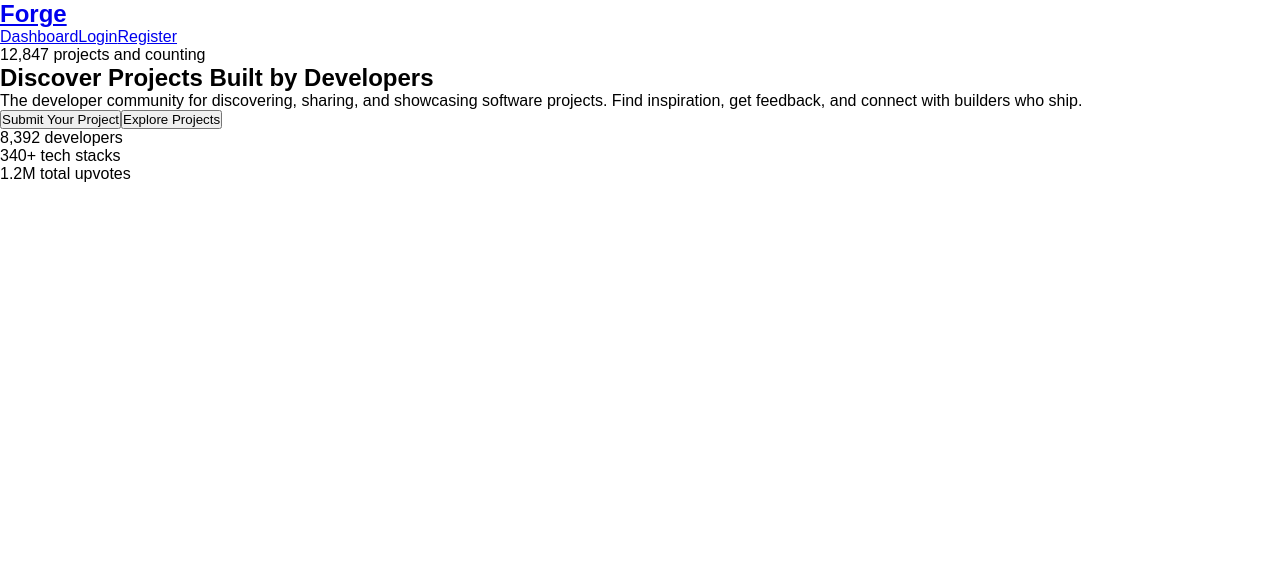
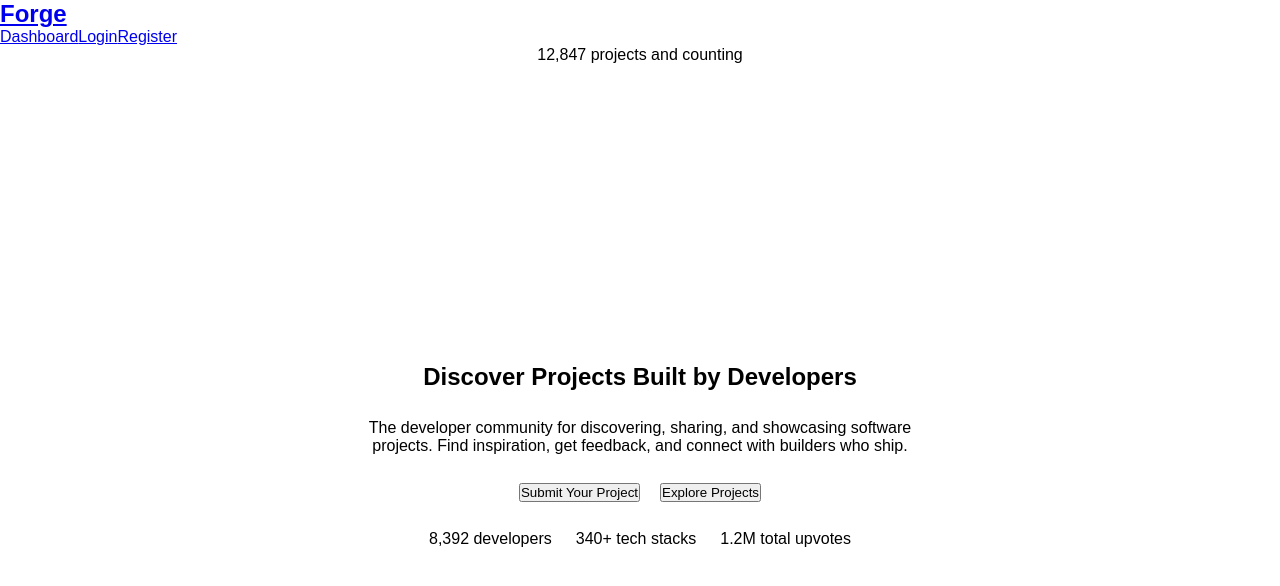
Before and after one commit to sufia10/Forge, a React (Vite) app in the folder client/: page / in a window 1280 px wide. Shown: the top 586 px of the page. Built offline with nearby package versions, Linux system fonts and the light colour scheme.

Commit message:
Implement hero section layout

```diff
--- a/client/src/components/Home/Hero.jsx
+++ b/client/src/components/Home/Hero.jsx
@@ -1,31 +1,38 @@
+import './hero.css'
+
 function Hero(){
     return(
-        <section>
-            <div>
+        <section className = "hero">
+        <div className ='hero-content'>
+            <div className="hero-para">
                 <p> 12,847 projects and counting</p>
             </div>
 
+            <div className = "hero-main">
                 <h1> Discover Projects Built by Developers
 
                 </h1>
 
-               <p> The developer community for discovering,
+               <p className="h-paragraph">
+                The developer community for discovering,
                 sharing, and showcasing software projects.
                  Find inspiration, get feedback,
                  and connect with builders who ship.
                </p>
-            <div>
+            <div className = "hero-btn">
                 <button> Submit Your Project </button>
                 <button> Explore Projects </button>
              </div>
 
-            <div>
+            <div className = "hero-stats">
                 <p> 8,392 developers</p>
                 <p> 340+ tech stacks</p>
                 <p> 1.2M total upvotes </p>
 
             </div>
+            </div>
 
+           </div>
         </section>
 
     );
--- /dev/null
+++ b/client/src/components/Home/hero.css
@@ -0,0 +1,44 @@
+.hero{
+    min-height: 100vh;
+}
+.hero-para{
+    display: flex;
+    justify-content: center;
+}
+
+.hero-content{
+    min-height: 100vh;
+    display: flex;
+    flex-direction: column;
+}
+
+.hero-main{
+    flex: 1;
+
+    display: flex;
+    flex-direction: column;
+    justify-content: center;
+    align-items: center;
+
+    gap: 28px;
+}
+
+.h-paragraph{
+    max-width: 600px;
+    margin: 0 auto;
+    text-align: center;
+}
+
+.hero-btn{
+    display: flex;
+    gap: 20px;
+}
+
+.hero-stats{
+    display: flex;
+    gap: 24px;
+}
+
+.hero h1{
+    text-align: center;
+}
```
